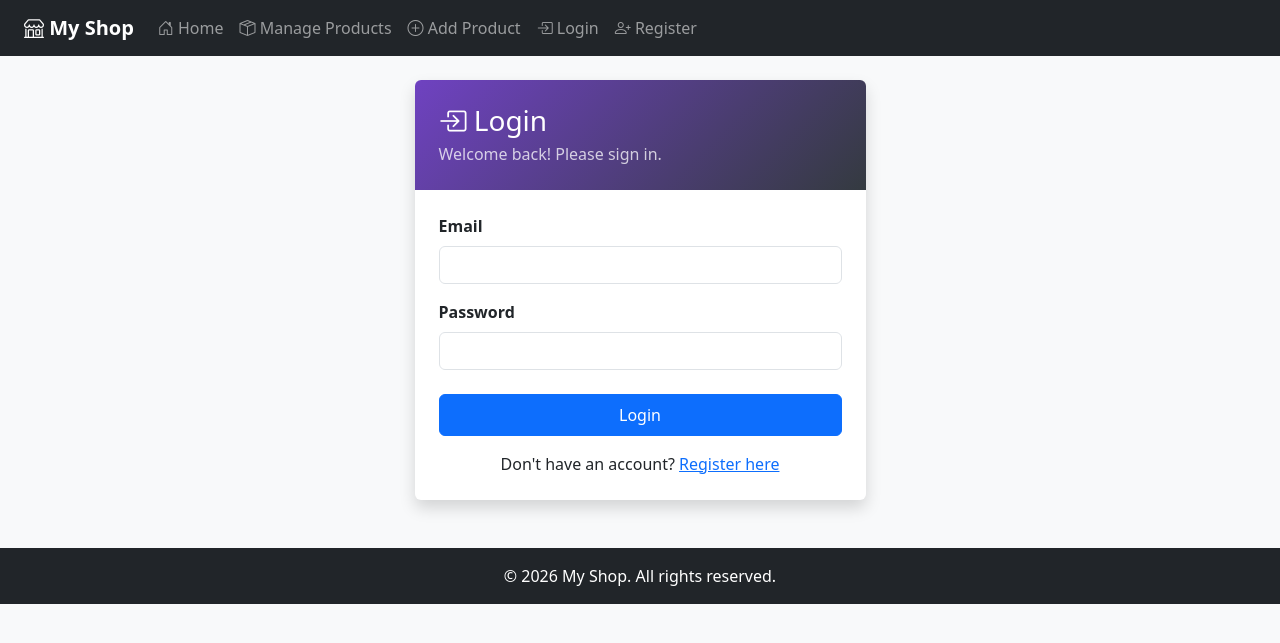
After one commit to Farwa512/ecommerce-app, a Flask app: page /login in a window 1280 px wide. The commit adds this page. Shown: the top 643 px of the page. Run offline with Flask 3, Linux system fonts and the light colour scheme.

Commit message:
Add login, cart, Stripe payment integration, and soft delete for products

```diff
--- a/app.py
+++ b/app.py
@@ -1,22 +1,51 @@
-from flask import Flask, render_template, request, redirect, url_for
+from flask import Flask, render_template, request, redirect, url_for, flash, session
 from werkzeug.utils import secure_filename
+from werkzeug.security import generate_password_hash, check_password_hash
+from flask_login import LoginManager, login_user, logout_user, login_required, current_user
 import os
-from models import db, Product
+from models import db, Product, User, Order, OrderItem
+import stripe
 
 app = Flask(__name__)
 app.config['SQLALCHEMY_DATABASE_URI'] = 'mysql+pymysql://ecom_user:Shop1234@localhost/ecommerce_db'
 app.config['UPLOAD_FOLDER'] = 'static/uploads'
 db.init_app(app)
+app.config['SECRET_KEY'] = 'change-this-to-any-random-text'
+stripe.api_key = os.environ.get('STRIPE_SECRET_KEY')
+STRIPE_PUBLISHABLE_KEY = os.environ.get('STRIPE_PUBLISHABLE_KEY')
 
+login_manager = LoginManager()
+login_manager.init_app(app)
+login_manager.login_view = 'login'
+
+@login_manager.user_loader
+def load_user(user_id):
+    return User.query.get(int(user_id))
+
+from functools import wraps
+
+def admin_required(f):
+    @wraps(f)
+    def decorated_function(*args, **kwargs):
+        if not current_user.is_authenticated:
+            flash('Please log in to access this page.', 'danger')
+            return redirect(url_for('login'))
+        if current_user.role != 'admin':
+            flash('You do not have permission to access this page.', 'danger')
+            return redirect(url_for('index'))
+        return f(*args, **kwargs)
+    return decorated_function
 with app.app_context():
     db.create_all()
 
 @app.route('/')
 def index():
-    products = Product.query.all()
+    products = Product.query.filter_by(is_active=True).all()
     return render_template('index.html', products=products)
 
 @app.route('/admin/add', methods=['GET', 'POST'])
+@login_required
+@admin_required
 def add_product():
     if request.method == 'POST':
         name = request.form['name']
@@ -43,11 +72,15 @@ def add_product():
     return render_template('admin/add_product.html')
 
 @app.route('/admin/products')
+@login_required
+@admin_required
 def manage_products():
-    products = Product.query.all()
+    products = Product.query.filter_by(is_active=True).all()
     return render_template('admin/manage_products.html', products=products)
 
 @app.route('/admin/edit/<int:id>', methods=['GET', 'POST'])
+@login_required
+@admin_required
 def edit_product(id):
     product = Product.query.get_or_404(id)
     if request.method == 'POST':
@@ -60,10 +93,177 @@ def edit_product(id):
     return render_template('admin/edit_product.html', product=product)
 
 @app.route('/admin/delete/<int:id>')
+@login_required
+@admin_required
 def delete_product(id):
     product = Product.query.get_or_404(id)
-    db.session.delete(product)
+    product.is_active = False
     db.session.commit()
+    flash(f'{product.name} has been removed.', 'success')
     return redirect(url_for('manage_products'))
+@app.route('/register', methods=['GET', 'POST'])
+def register():
+    if request.method == 'POST':
+        name = request.form['name']
+        email = request.form['email']
+        password = request.form['password']
+
+        existing = User.query.filter_by(email=email).first()
+        if existing:
+            flash('This email is already registered.', 'danger')
+            return redirect(url_for('register'))
+
+        new_user = User(name=name, email=email,
+                        password=generate_password_hash(password))
+        db.session.add(new_user)
+        db.session.commit()
+        flash('Account created! You can now log in.', 'success')
+        return redirect(url_for('login'))
+
+    return render_template('register.html')
+
+
+@app.route('/login', methods=['GET', 'POST'])
+def login():
+    if request.method == 'POST':
+        email = request.form['email']
+        password = request.form['password']
+
+        user = User.query.filter_by(email=email).first()
+
+        if user and check_password_hash(user.password, password):
+            login_user(user)
+            flash('Logged in successfully!', 'success')
+            return redirect(url_for('index'))
+
+        flash('Invalid email or password.', 'danger')
+        return redirect(url_for('login'))
+
+    return render_template('login.html')
+
+
+@app.route('/logout')
+@login_required
+def logout():
+    logout_user()
+    flash('You have been logged out.', 'success')
+    return redirect(url_for('index'))
+@app.route('/cart/add/<int:product_id>')
+@login_required
+def add_to_cart(product_id):
+    product = Product.query.get_or_404(product_id)
+    cart = session.get('cart', {})
+
+    product_id_str = str(product_id)
+    if product_id_str in cart:
+        cart[product_id_str] += 1
+    else:
+        cart[product_id_str] = 1
+
+    session['cart'] = cart
+    flash(f'{product.name} added to cart.', 'success')
+    return redirect(url_for('index'))
+
+
+@app.route('/cart')
+@login_required
+def view_cart():
+    cart = session.get('cart', {})
+    items = []
+    total = 0
+
+    for product_id_str, quantity in cart.items():
+        product = Product.query.get(int(product_id_str))
+        if product:
+            subtotal = product.price * quantity
+            total += subtotal
+            items.append({
+                'product': product,
+                'quantity': quantity,
+                'subtotal': subtotal
+            })
+
+    return render_template('cart.html', items=items, total=total)
+
+
+@app.route('/cart/remove/<int:product_id>')
+@login_required
+def remove_from_cart(product_id):
+    cart = session.get('cart', {})
+    product_id_str = str(product_id)
+    if product_id_str in cart:
+        del cart[product_id_str]
+        session['cart'] = cart
+    return redirect(url_for('view_cart'))
+@app.route('/checkout')
+@login_required
+def checkout():
+    cart = session.get('cart', {})
+    if not cart:
+        flash('Your cart is empty.', 'danger')
+        return redirect(url_for('view_cart'))
+
+    line_items = []
+    for product_id_str, quantity in cart.items():
+        product = Product.query.get(int(product_id_str))
+        if product:
+            line_items.append({
+                'price_data': {
+                    'currency': 'usd',
+                    'product_data': {'name': product.name},
+                    'unit_amount': int(product.price * 100),
+                },
+                'quantity': quantity,
+            })
+
+    checkout_session = stripe.checkout.Session.create(
+        line_items=line_items,
+        mode='payment',
+        success_url=url_for('payment_success', _external=True) + '?session_id={CHECKOUT_SESSION_ID}',
+        cancel_url=url_for('view_cart', _external=True),
+    )
+
+    return redirect(checkout_session.url, code=303)
+
+
+@app.route('/payment/success')
+@login_required
+def payment_success():
+    session_id = request.args.get('session_id')
+    checkout_session = stripe.checkout.Session.retrieve(session_id)
+
+    if checkout_session.payment_status == 'paid':
+        cart = session.get('cart', {})
+        total = checkout_session.amount_total / 100
+
+        new_order = Order(
+            user_id=current_user.id,
+            total=total,
+            status='paid',
+            stripe_session_id=session_id
+        )
+        db.session.add(new_order)
+        db.session.commit()
+
+        for product_id_str, quantity in cart.items():
+            product = Product.query.get(int(product_id_str))
+            if product:
+                order_item = OrderItem(
+                    order_id=new_order.id,
+                    product_id=product.id,
+                    quantity=quantity,
+                    price=product.price
+                )
+                db.session.add(order_item)
+                product.stock -= quantity
+
+        db.session.commit()
+        session['cart'] = {}
+
+        flash('Payment successful! Your order has been placed.', 'success')
+        return render_template('payment_success.html', order=new_order)
+
+    flash('Payment was not completed.', 'danger')
+    return redirect(url_for('view_cart'))
 if __name__ == '__main__':
         app.run(debug=True, host='0.0.0.0', port=5000)
--- a/templates/base.html
+++ b/templates/base.html
@@ -5,28 +5,43 @@
     <meta name="viewport" content="width=device-width, initial-scale=1.0">
     <title>My E-Commerce</title>
     <link href="https://cdn.jsdelivr.net/npm/bootstrap@5.3.3/dist/css/bootstrap.min.css" rel="stylesheet">
-    <link href="https://cdn.jsdelivr.net/npm/bootstrap@5.3.3/dist/css/bootstrap.min.css" rel="stylesheet">
     <link rel="stylesheet" href="https://cdn.jsdelivr.net/npm/bootstrap-icons@1.11.3/font/bootstrap-icons.css">
-    <link rel="stylesheet" href="{{ url_for('static', filename='css/style.css') }}">
     <link rel="stylesheet" href="{{ url_for('static', filename='css/style.css') }}">
 </head>
 <body class="bg-light">
-        <nav class="navbar navbar-expand-lg navbar-dark bg-dark px-4 mb-4">
+    <nav class="navbar navbar-expand-lg navbar-dark bg-dark px-4 mb-4">
         <a class="navbar-brand fw-bold" href="/"><i class="bi bi-shop"></i> My Shop</a>
         <div class="navbar-nav">
             <a class="nav-link" href="/"><i class="bi bi-house-door"></i> Home</a>
             <a class="nav-link" href="/admin/products"><i class="bi bi-box-seam"></i> Manage Products</a>
             <a class="nav-link" href="/admin/add"><i class="bi bi-plus-circle"></i> Add Product</a>
+            {% if current_user.is_authenticated %}
+              <a class="nav-link" href="{{ url_for('view_cart') }}"><i class="bi bi-cart"></i> Cart</a>
+              <span class="nav-link text-light">Hi, {{ current_user.name }}</span>
+              <a class="nav-link" href="{{ url_for('logout') }}"><i class="bi bi-box-arrow-right"></i> Logout</a>
+            {% else %}
+              <a class="nav-link" href="{{ url_for('login') }}"><i class="bi bi-box-arrow-in-right"></i> Login</a>
+              <a class="nav-link" href="{{ url_for('register') }}"><i class="bi bi-person-plus"></i> Register</a>
+            {% endif %}
         </div>
     </nav>
 
     <div class="container">
+        {% with messages = get_flashed_messages(with_categories=true) %}
+          {% for category, message in messages %}
+            <div class="alert alert-{{ category }} alert-dismissible fade show">
+              {{ message }}
+              <button type="button" class="btn-close" data-bs-dismiss="alert"></button>
+            </div>
+          {% endfor %}
+        {% endwith %}
         {% block content %}{% endblock %}
     </div>
 
     <footer class="bg-dark text-white text-center py-3 mt-5">
         <p class="mb-0">&copy; 2026 My Shop. All rights reserved.</p>
     </footer>
+
     <script src="https://cdn.jsdelivr.net/npm/bootstrap@5.3.3/dist/js/bootstrap.bundle.min.js"></script>
 </body>
 </html>
--- a/templates/index.html
+++ b/templates/index.html
@@ -24,6 +24,11 @@
             <span class="badge {{ 'bg-success' if product.stock > 0 else 'bg-danger' }}">
               {{ 'In Stock: ' ~ product.stock if product.stock > 0 else 'Out of Stock' }}
             </span>
+            {% if product.stock > 0 %}
+              <a href="{{ url_for('add_to_cart', product_id=product.id) }}" class="btn btn-primary btn-sm w-100 mt-2">
+                <i class="bi bi-cart-plus"></i> Add to Cart
+              </a>
+            {% endif %}
           </div>
         </div>
       </div>
--- /dev/null
+++ b/templates/login.html
@@ -0,0 +1,29 @@
+{% extends "base.html" %}
+{% block content %}
+<div class="row justify-content-center">
+  <div class="col-md-5">
+    <div class="card shadow border-0 overflow-hidden">
+      <div class="p-4 text-white" style="background: linear-gradient(135deg, #6f42c1, #343a40);">
+        <h3 class="mb-1"><i class="bi bi-box-arrow-in-right"></i> Login</h3>
+        <p class="mb-0 opacity-75">Welcome back! Please sign in.</p>
+      </div>
+      <div class="card-body p-4">
+        <form method="POST">
+          <div class="mb-3">
+            <label class="form-label fw-semibold">Email</label>
+            <input type="email" name="email" class="form-control" required>
+          </div>
+          <div class="mb-4">
+            <label class="form-label fw-semibold">Password</label>
+            <input type="password" name="password" class="form-control" required>
+          </div>
+          <button type="submit" class="btn btn-primary w-100 py-2">Login</button>
+        </form>
+        <p class="text-center mt-3 mb-0">
+          Don't have an account? <a href="{{ url_for('register') }}">Register here</a>
+        </p>
+      </div>
+    </div>
+  </div>
+</div>
+{% endblock %}
```
Also changed, not shown: models.py (+22 -1 lines), requirements.txt (+7 -0 lines), templates/cart.html (added, +47 -0 lines), templates/payment_success.html (added, +18 -0 lines), templates/register.html (added, +33 -0 lines).
